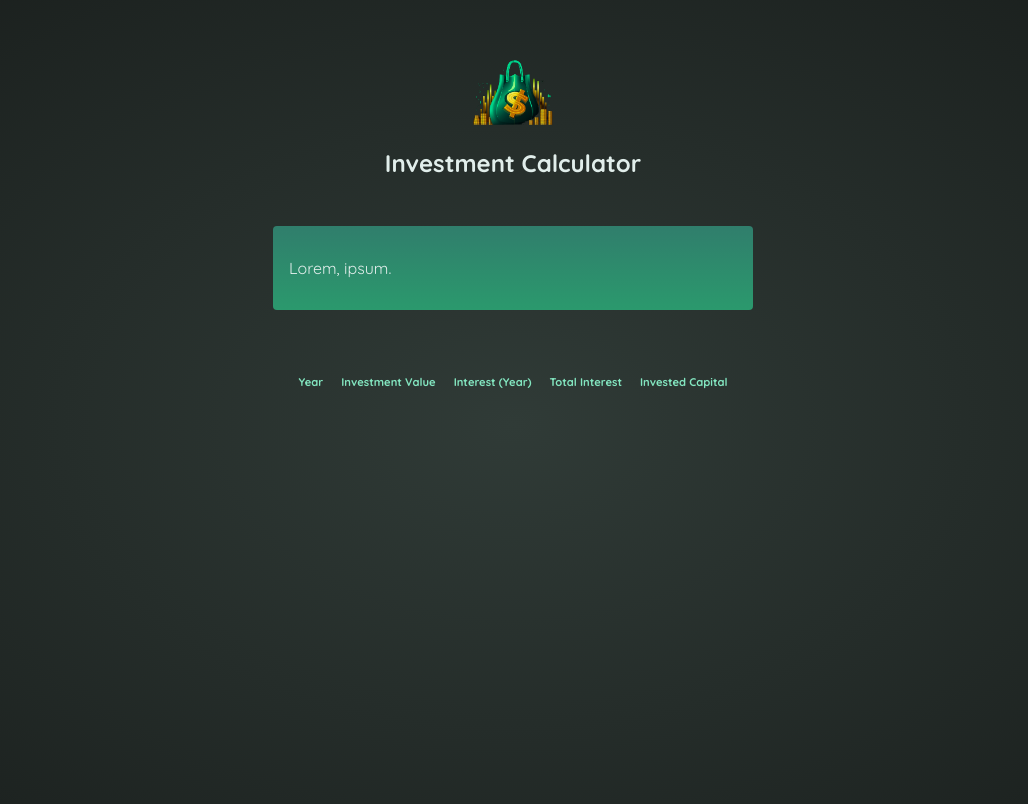
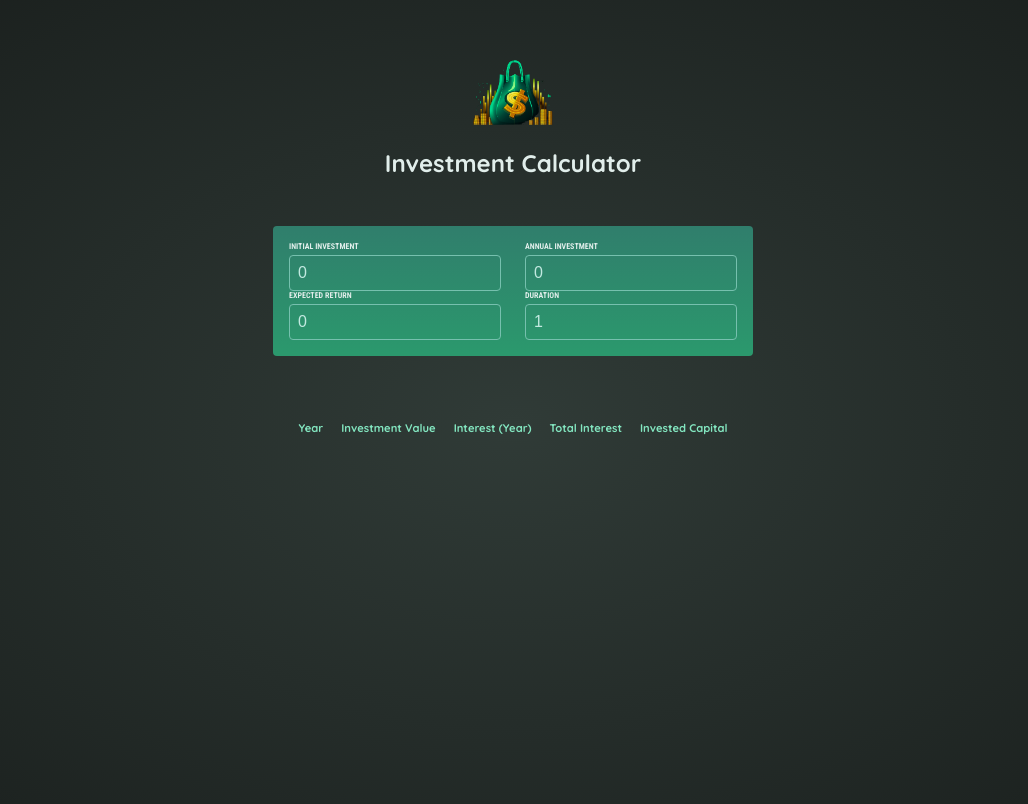
Before and after one commit to mwicaksono/investment-calculator-react, a React (Vite) app: page / in a window 1280 px wide. Shown: the top 804 px of the page, without its empty margins (127-1155 px from the left). Built offline with nearby package versions, Linux system fonts and the light colour scheme.

Commit message:
add user input handling

```diff
--- a/src/App.jsx
+++ b/src/App.jsx
@@ -1,14 +1,21 @@
+import { useState } from "react";
 import Header from "./components/Header"
 import Result from "./components/Result"
 import UserInput from "./components/UserInput"
 
 function App() {
+  const [investmentResult, setInvestmentResult] = useState([]);
+
+
+  function handleInvestmentResult(value) {
+    setInvestmentResult(value);
+  }
   return (
-    <>
+    <main>
       <Header />
-      <UserInput />
-      <Result />
-    </>
+      <UserInput getInvestmentResult={handleInvestmentResult} />
+      <Result investment={investmentResult} />
+    </main>
   )
 }
 
--- a/src/components/Result.jsx
+++ b/src/components/Result.jsx
@@ -1,13 +1,28 @@
-const Result = () => {
+import { formatter } from "../util/investment.js";
+
+const Result = ({ investment }) => {
     return (
         <table id="result">
             <thead>
-                <th>Year</th>
-                <th>Investment Value</th>
-                <th>Interest (Year)</th>
-                <th>Total Interest</th>
-                <th>Invested Capital</th>
+                <tr>
+                    <th>Year</th>
+                    <th>Investment Value</th>
+                    <th>Interest (Year)</th>
+                    <th>Total Interest</th>
+                    <th>Invested Capital</th>
+                </tr>
             </thead>
+            <tbody>
+                {investment.map((invest, key) => {
+                    return <tr key={key}>
+                        <td>{invest.year}</td>
+                        <td>{formatter.format(invest.interest)}</td>
+                        <td>{formatter.format(invest.interest)}</td>
+                        <td>{formatter.format(invest.valueEndOfYear)}</td>
+                        <td>{formatter.format(invest.annualInvestment)}</td>
+                    </tr>
+                })}
+            </tbody>
         </table>
     )
 }
--- a/src/components/UserInput.jsx
+++ b/src/components/UserInput.jsx
@@ -1,7 +1,64 @@
-const UserInput = () => {
+import { useState } from "react";
+
+import { calculateInvestmentResults } from "../util/investment.js";
+
+const UserInput = ({ getInvestmentResult }) => {
+    const [investment, setInvestment] = useState(0);
+    const [annualInvestment, setAnnualInvestment] = useState(0);
+    const [expectedReturn, setExpectedReturn] = useState(0);
+    const [duration, setDuration] = useState(1);
+
+    function handleInput(event, type) {
+
+        const result = event.target.value !== '' ? event.target.value : 0;
+
+        if (result < 1) {
+            alert('Please input more than 1')
+            return;
+        }
+        const investmentResult = {
+            initialInvestment: investment,
+            annualInvestment: annualInvestment,
+            expectedReturn: expectedReturn,
+            duration: duration,
+        }
+
+        if (type === 'investment') {
+            setInvestment(parseInt(result));
+            investmentResult.initialInvestment = parseInt(result);
+        } else if (type === 'annualInvestment') {
+            setAnnualInvestment(parseInt(result));
+            investmentResult.annualInvestment = parseInt(result);
+        } else if (type === 'expectedReturn') {
+            setExpectedReturn(parseInt(result));
+            investmentResult.expectedReturn = parseInt(result);
+        } else if (type === 'duration') {
+            setDuration(parseInt(result));
+            investmentResult.duration = parseInt(result);
+        }
+
+        getInvestmentResult(calculateInvestmentResults(investmentResult));
+    }
+
+
+
     return (
         <div id="user-input">
-            <p>Lorem, ipsum.</p>
+            <div className="input-group">
+                <div className="input">
+                    <label>Initial Investment</label>
+                    <input type="number" value={investment} onChange={() => handleInput(event, 'investment')} />
+
+                    <label>Expected Return</label>
+                    <input type="number" value={expectedReturn} onChange={() => handleInput(event, 'expectedReturn')} />
+                </div>
+                <div className="input">
+                    <label>Annual Investment</label>
+                    <input type="number" value={annualInvestment} onChange={() => handleInput(event, 'annualInvestment')} />
+                    <label>Duration</label>
+                    <input type="number" value={duration} onChange={() => handleInput(event, 'duration')} />
+                </div>
+            </div>
         </div>
     )
 }
--- a/src/index.css
+++ b/src/index.css
@@ -64,6 +64,7 @@ body {
   font-size: 1rem;
 }
 
+
 #result {
   max-width: 50rem;
   margin: 2rem auto;
--- a/src/util/investment.js
+++ b/src/util/investment.js
@@ -23,7 +23,6 @@ export function calculateInvestmentResults({
       annualInvestment: annualInvestment, // investment added in this year
     });
   }
-
   return annualData;
 }
 
```
